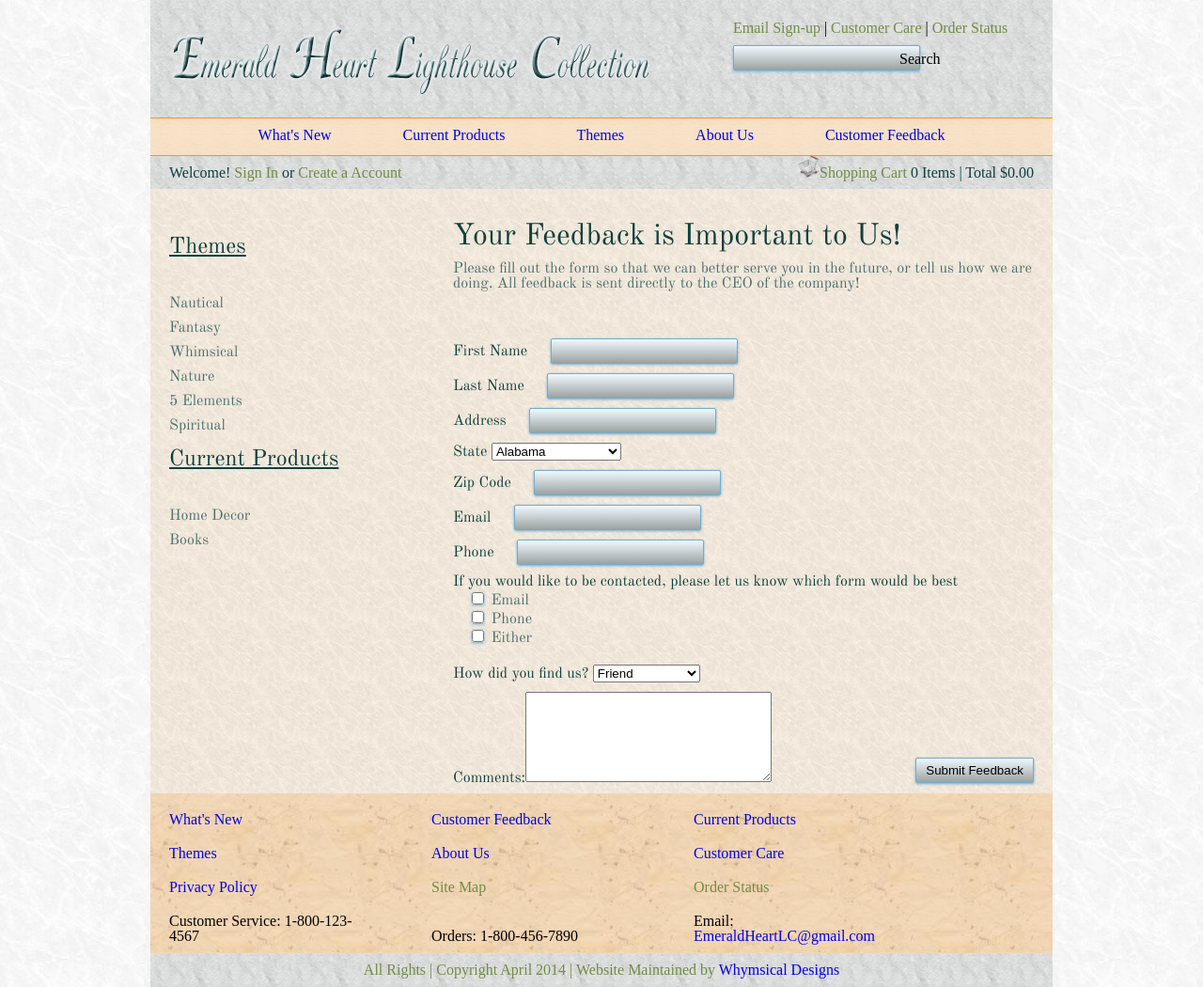
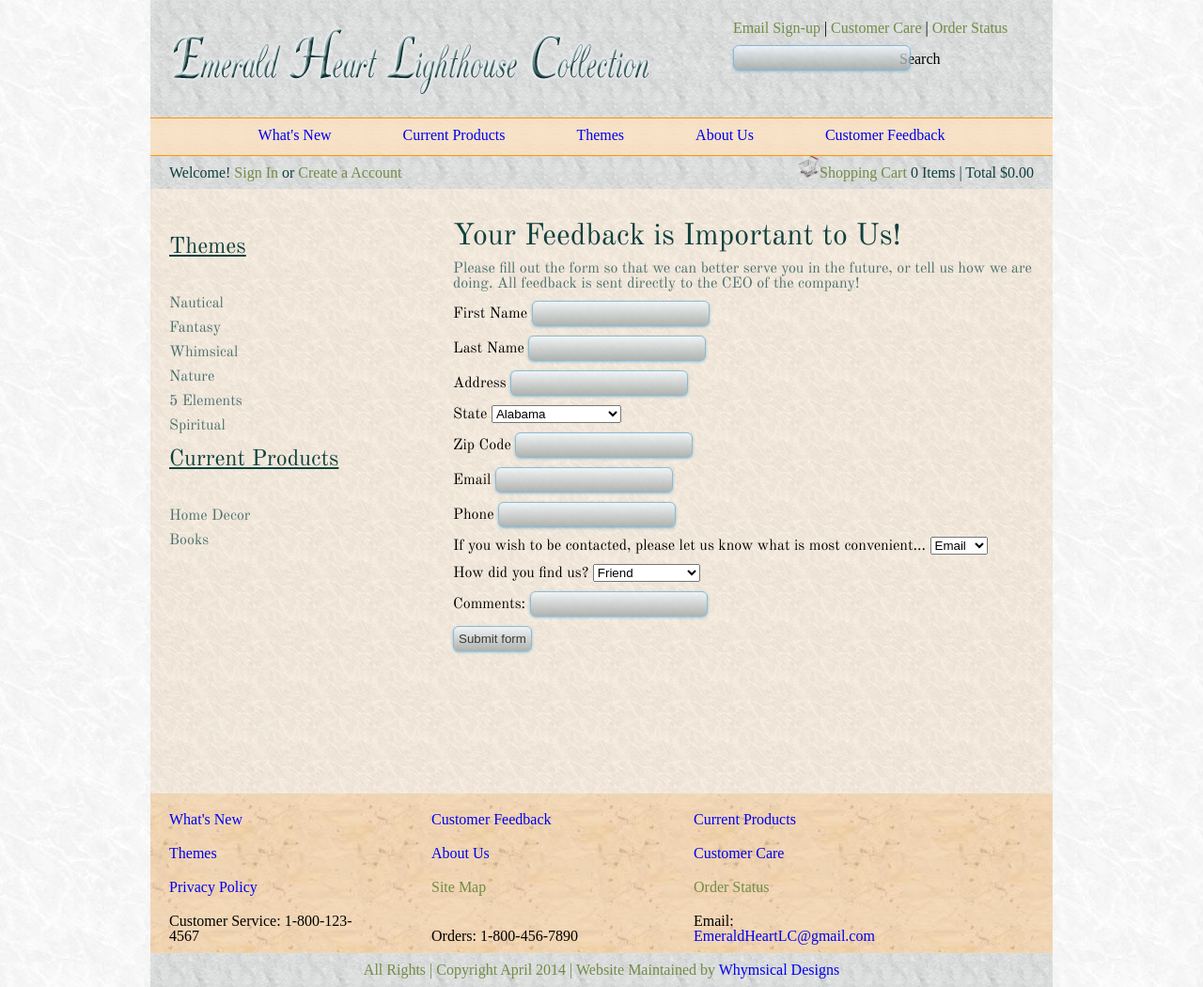
Before and after one commit to jlynn81/EmeraldHeartLighthouseCollection, a PHP site: page /customer_feedback.html in a window 1280 px wide. Shown: the whole page at 94% size. Run offline with PHP 8.4, Linux system fonts and the light colour scheme.

Commit message:
Updated Customer Feedback_new form format

```diff
--- a/css/main.css
+++ b/css/main.css
@@ -94,7 +94,7 @@
 
 input{
     border: solid 1px #6fadcf;
-    border-radius: 2px;
+    border-radius: 6px;
     box-shadow: 0 1px 3px #6fadcf;
     background-image: -webkit-gradient(
             linear,
@@ -103,12 +103,8 @@
             color-stop(0, #F0F9FF),
             color-stop(1, #9CA2A0)
     );
-    background-image: -o-linear-gradient(bottom, #F0F9FF 0%, #9CA2A0 100%);
-    background-image: -moz-linear-gradient(bottom, #F0F9FF 0%, #9CA2A0 100%);
-    background-image: -webkit-linear-gradient(bottom, #F0F9FF 0%, #9CA2A0 100%);
-    background-image: -ms-linear-gradient(bottom, #F0F9FF 0%, #9CA2A0 100%);
-    background-image: linear-gradient(to bottom, #F0F9FF 0%, #9CA2A0 100%);
-    padding: 5px 10px;
+    opacity: 0.75;
+    padding: 5px;
 }
 
 /* END HEADER INFORMATION ---------------------------------------------*/
@@ -189,22 +185,8 @@
     padding-bottom: 10px;
 }
 
-table{
-    border: 1px;
-    position: relative;
-    top: 40px;
-}
-
-table td{
-    font-family: 'Old Standard TT', serif;
-    font-size: 12pt;
-    color: #0F403D;
+#feedback div{
     padding-bottom: 10px;
-
-}
-
-td input{
-    margin-left: 20px;
 }
 
 .submit{
--- a/customer_feedback.html
+++ b/customer_feedback.html
@@ -73,130 +73,114 @@
         </p>
 
 
-        <fieldset>
-            <table>
-                <tr>
-                    <td>
-                        <label for="name_first" class="fixedwidth">First Name</label>
-                        <input name="name_first" type="text" id="name_first">
-                    </td>
-                </tr>
-                <tr>
-                    <td>
-                        <label for="name_last" class="fixedwidth">Last Name</label>
-                        <input type="text" name="name_last" id="name_last"/>
-                    </td>
-                </tr>
-                <tr>
-                    <td>
-                        <label for="address" class="fixedwidth">Address</label>
-                        <input type="text" name="address" id="address"/>
-                    </td>
-                </tr>
-                <tr>
-                    <td>
-                        <label for="state" class="fixedwidth">State</label>
-                        <select name="state" id="state">
-                            <option value="AL">Alabama</option>
-                            <option value="AK">Alaska</option>
-                            <option value="AZ">Arizona</option>
-                            <option value="AR">Arkansas</option>
-                            <option value="CA">California</option>
-                            <option value="CO">Colorado</option>
-                            <option value="CT">Connecticut</option>
-                            <option value="DE">Delaware</option>
-                            <option value="DC">District of Columbia</option>
-                            <option value="FL">Florida</option>
-                            <option value="GA">Georgia</option>
-                            <option value="HI">Hawaii</option>
-                            <option value="ID">Idaho</option>
-                            <option value="IL">Illinois</option>
-                            <option value="IN">Indiana</option>
-                            <option value="IA">Iowa</option>
-                            <option value="KS">Kansas</option>
-                            <option value="KY">Kentucky</option>
-                            <option value="LA">Louisiana</option>
-                            <option value="ME">Maine</option>
-                            <option value="MD">Maryland</option>
-                            <option value="MA">Massachusetts</option>
-                            <option value="MI">Michigan</option>
-                            <option value="MN">Minnesota</option>
-                            <option value="MS">Mississippi</option>
-                            <option value="MO">Missouri</option>
-                            <option value="MT">Montana</option>
-                            <option value="NE">Nebraska</option>
-                            <option value="NV">Nevada</option>
-                            <option value="NH">New Hampshire</option>
-                            <option value="NJ">New Jersey</option>
-                            <option value="NM">New Mexico</option>
-                            <option value="NY">New York</option>
-                            <option value="NC">North Carolina</option>
-                            <option value="ND">North Dakota</option>
-                            <option value="OH">Ohio</option>
-                            <option value="OK">Oklahoma</option>
-                            <option value="OR">Oregon</option>
-                            <option value="PA">Pennsylvania</option>
-                            <option value="RI">Rhode Island</option>
-                            <option value="SC">South Carolina</option>
-                            <option value="SD">South Dakota</option>
-                            <option value="TN">Tennessee</option>
-                            <option value="TX">Texas</option>
-                            <option value="UT">Utah</option>
-                            <option value="VT">Vermont</option>
-                            <option value="VA">Virginia</option>
-                            <option value="WA">Washington</option>
-                            <option value="WV">West Virginia</option>
-                            <option value="WI">Wisconsin</option>
-                            <option value="WY">Wyoming</option>
-                        </select>
-                    </td>
-                </tr>
-                <tr>
-                    <td>
-                        <label for="zip_code" class="fixedwidth">Zip Code</label>
-                        <input type="text" name="zip_code" id="zip_code"/>
-                    </td>
-                </tr>
-                <tr>
-                    <td>
-                        <label for="email" class="fixedwidth">Email</label>
-                        <input type="text" name="email" id="email"/>
-                    </td>
-                </tr>
-                <tr>
-                    <td>
-                        <label for="phone" class="fixedwidth">Phone</label>
-                        <input type="text" name="phone" id="phone"/>
-                    </td>
-                </tr>
-                <tr>
-                    <td class="contact">
-                        If you would like to be contacted, please let us know which form would be best
-                        <p><input type="checkbox" name="contact" value="email"/> Email<br>
-                        <input type="checkbox" name="contact" value="phone"/> Phone<br>
-                        <input type="checkbox" name="contact" value="either"/> Either<br></p>
+        <form method="post">
+            <div class="row requiredRow">
+                <label for="txt_FirstName" id="FirstName-ariaLabel">First Name</label>
+                <input id="txt_FirstName" name="txt_FirstName" type="text" aria-labelledby="FirstName-ariaLabel" class="required" title="First Name. This is a required field">
+            </div>
+            <div class="row requiredRow">
+                <label for="txt_LastName" id="LastName-ariaLabel">Last Name</label>
+                <input id="txt_LastName" name="txt_LastName" type="text" aria-labelledby="LastName-ariaLabel" class="required" title="Last Name. This is a required field">
+            </div>
+            <div class="row">
+                <label for="txt_Address" id="Address-ariaLabel">Address</label>
+                <input id="txt_Address" name="txt_Address" type="text" aria-labelledby="Address-ariaLabel">
+            </div>
+            <div class="row">
+                <label for="sel_State" id="State-ariaLabel">State</label>
+                <select id="sel_State" name="sel_State" aria-labelledby="State-ariaLabel">
+                    <option value="Alabama">Alabama</option>
+                    <option value="Alaska">Alaska</option>
+                    <option value="Arizona">Arizona</option>
+                    <option value="Arkansas">Arkansas</option>
+                    <option value="California">California</option>
+                    <option value="Colorado">Colorado</option>
+                    <option value="Connecticut">Connecticut</option>
+                    <option value="Delaware">Delaware</option>
+                    <option value="District of Columbia">District of Columbia</option>
+                    <option value="Florida">Florida</option>
+                    <option value="Georgia">Georgia</option>
+                    <option value="Hawaii">Hawaii</option>
+                    <option value="Idaho">Idaho</option>
+                    <option value="Illinois">Illinois</option>
+                    <option value="Indiana">Indiana</option>
+                    <option value="Iowa">Iowa</option>
+                    <option value="Kansas">Kansas</option>
+                    <option value="Kentucky">Kentucky</option>
+                    <option value="Louisiana">Louisiana</option>
+                    <option value="Maine">Maine</option>
+                    <option value="Maryland">Maryland</option>
+                    <option value="Massachusetts">Massachusetts</option>
+                    <option value="Michigan">Michigan</option>
+                    <option value="Minnesota">Minnesota</option>
+                    <option value="Mississippi">Mississippi</option>
+                    <option value="Missouri">Missouri</option>
+                    <option value="Montana">Montana</option>
+                    <option value="Nebraska">Nebraska</option>
+                    <option value="Nevada">Nevada</option>
+                    <option value="New Hampshire">New Hampshire</option>
+                    <option value="New Jersey">New Jersey</option>
+                    <option value="New Mexico">New Mexico</option>
+                    <option value="New York">New York</option>
+                    <option value="North Carolina">North Carolina</option>
+                    <option value="North Dakota">North Dakota</option>
+                    <option value="Ohio">Ohio</option>
+                    <option value="Oklahoma">Oklahoma</option>
+                    <option value="Oregon">Oregon</option>
+                    <option value="Pennsylvania">Pennsylvania</option>
+                    <option value="Rhode Island">Rhode Island</option>
+                    <option value="South Carolina">South Carolina</option>
+                    <option value="South Dakota">South Dakota</option>
+                    <option value="Tennessee">Tennessee</option>
+                    <option value="Texas">Texas</option>
+                    <option value="Utah">Utah</option>
+                    <option value="Vermont">Vermont</option>
+                    <option value="Virginia">Virginia</option>
+                    <option value="Washington">Washington</option>
+                    <option value="West Virginia">West Virginia</option>
+                    <option value="Wisconsin">Wisconsin</option>
+                    <option value="Wyoming">Wyoming</option>
+                </select>
+            </div>
+            <div class="row">
+                <label for="txt_ZipCode" id="ZipCode-ariaLabel">Zip Code</label>
+                <input id="txt_ZipCode" name="txt_ZipCode" type="text" aria-labelledby="ZipCode-ariaLabel">
+            </div>
+            <div class="row">
+                <label for="txt_Email" id="Email-ariaLabel">Email</label>
+                <input id="txt_Email" name="txt_Email" type="text" aria-labelledby="Email-ariaLabel">
+            </div>
+            <div class="row">
+                <label for="txt_Phone" id="Phone-ariaLabel">Phone</label>
+                <input id="txt_Phone" name="txt_Phone" type="text" aria-labelledby="Phone-ariaLabel">
+            </div>
+            <div class="row">
+                <label for="sel_Ifyouwishtobecontactedpleaseletusknowwhatismostconvenient" id="Ifyouwishtobecontactedpleaseletusknowwhatismostconvenient-ariaLabel">If you wish to be contacted, please let us know what is most convenient...</label>
+                <select id="sel_Ifyouwishtobecontactedpleaseletusknowwhatismostconvenient" name="sel_Ifyouwishtobecontactedpleaseletusknowwhatismostconvenient" aria-labelledby="Ifyouwishtobecontactedpleaseletusknowwhatismostconvenient-ariaLabel">
+                    <option value="Email">Email</option>
+                    <option value="Phone">Phone</option>
+                    <option value="None">None</option>
+                    <option value="Either">Either</option>
+                </select>
+            </div>
+            <div class="row">
+                <label for="sel_Howdidyoufindus?" id="Howdidyoufindus?-ariaLabel">How did you find us?</label>
+                <select id="sel_Howdidyoufindus?" name="sel_Howdidyoufindus?" aria-labelledby="Howdidyoufindus?-ariaLabel">
+                    <option value="Friend">Friend</option>
+                    <option value="Internet Search">Internet Search</option>
+                    <option value="Newspaper">Newspaper</option>
+                    <option value="Other">Other</option>
+                </select>
+            </div>
+            <div class="row">
+                <label for="txt_Comments" id="Comments-ariaLabel">Comments:</label>
+                <input id="txt_Comments" name="txt_Comments" type="text" aria-labelledby="Comments-ariaLabel">
+            </div>
+            <div class="row">
+                <input type="submit" value="Submit form">
+            </div>
+        </form>
 
-                    </td>
-                </tr>
-                <tr>
-                    <td>
-                        How did you find us?
-                        <select name="how">
-                            <option value="Friend">Friend</option>
-                            <option value="Internet Search">Internet Search</option>
-                            <option value="Newspaper">Newspaper</option>
-                            <option value="Other">Other</option>
-                        </select>
-                    </td>
-                </tr>
-                <tr>
-                    <td>
-                        Comments:<textarea rows="6" cols="30"></textarea>
-                    </td>
-                </tr>
-            </table>
-            <p class="submit"><input type="submit" value="Submit Feedback"></p>
-        </fieldset>
 
     </div>
 
```
Also changed, not shown: main.html (+3 -5 lines).
